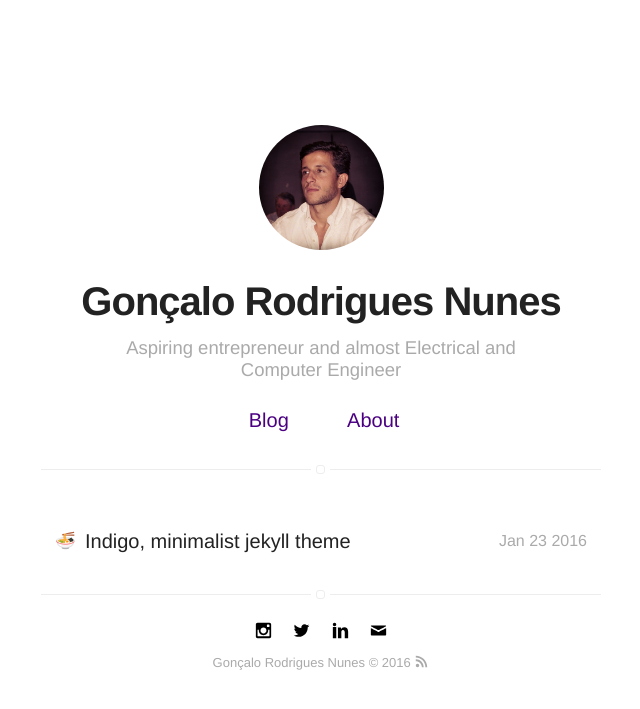
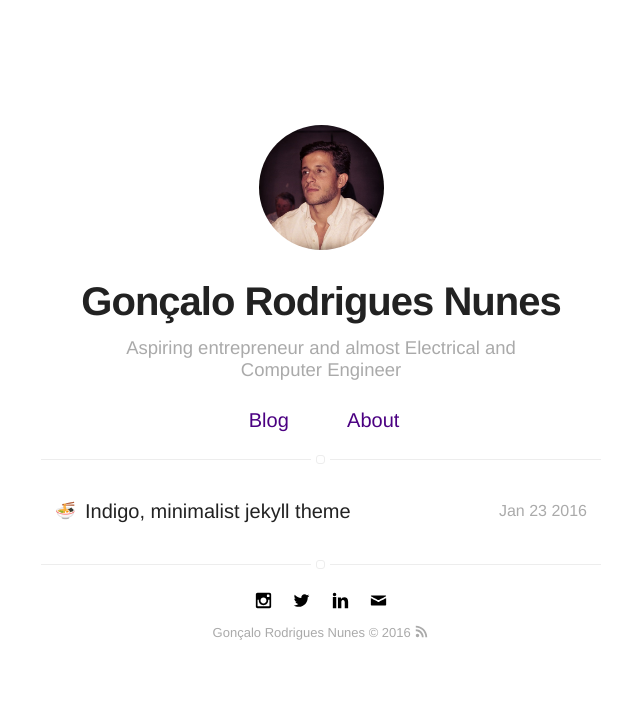
Before and after one commit to Gorbyy/gorbyy.github.io, a Jekyll site: the page built from projects.html, in a window 1280 px wide. Shown: the top 709 px of the page, without its empty margins (319-959 px from the left). Built offline with Jekyll 4.4.1, drawn with Linux system fonts in a browser that asks for light colours; emoji names are drawn with the system emoji font.

Commit message:
CSS blog

```diff
--- a/_sass/pages/home-blog-projects.sass
+++ b/_sass/pages/home-blog-projects.sass
@@ -5,8 +5,8 @@
 
     > .list
         border-top: 1px solid $epsilon
-        margin-top: 30px
-        padding-top: 40px
+        margin-top: 20px
+        padding-top: 20px
         position: relative
 
         &:before
```
